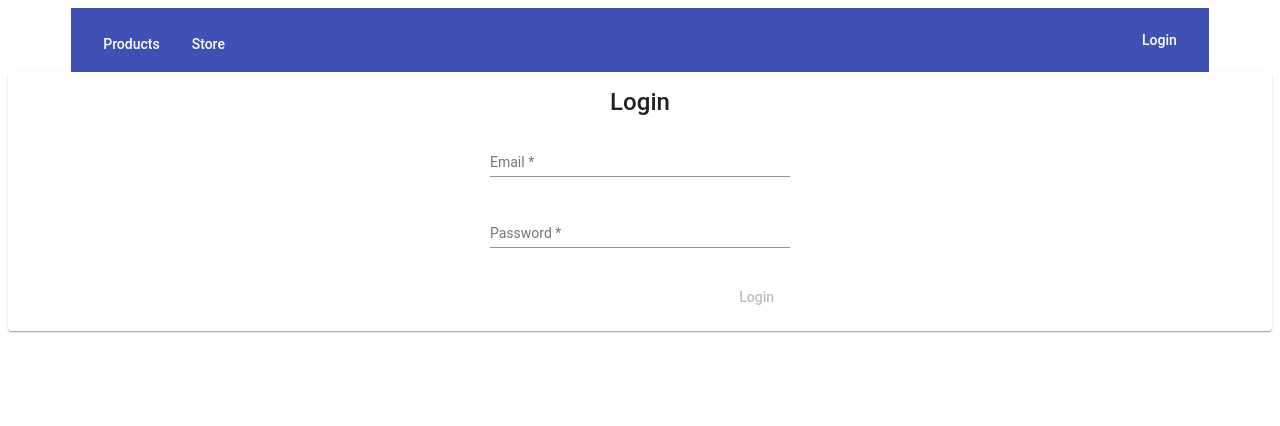
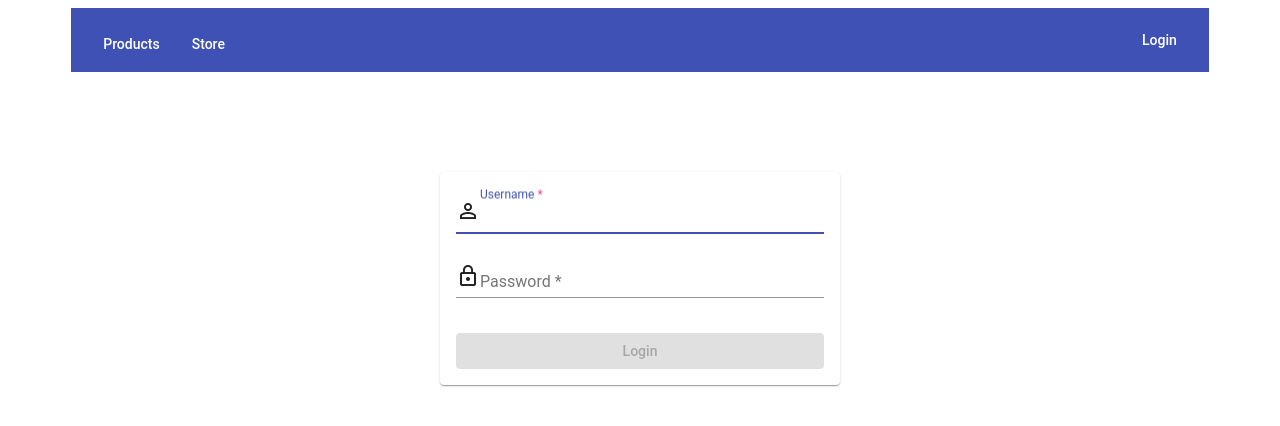
Before and after one commit to SanyiToth/warehouse, an Angular app: page /login in a window 1280 px wide. Shown: the top 426 px of the page. Built offline with nearby package versions, Linux system fonts and the light colour scheme.

Commit message:
loginform changes

```diff
--- a/src/app/feature/login/login.component.css
+++ b/src/app/feature/login/login.component.css
@@ -1,22 +1,33 @@
-/*
-:host {
+
+
+.login-container {
+  margin:100px auto;
+  height: 100%;
+  width: 100%;
+  align-items: center;
   display: flex;
+}
+
+form {
+  width: 100%;
+}
+
+.login-content {
+  width: 400px;
+  display: block;
+  margin: 0 auto;
+}
+
+.login-toolbar {
   justify-content: center;
-  margin: 100px 0;
-}*/
+}
 
 .mat-form-field {
   width: 100%;
-  min-width: 300px;
+  display: block;
 }
 
-mat-card-title,
-mat-card-content {
-  display: flex;
-  justify-content: center;
+.mat-raised-button {
+  width: 100%;
+  margin-top: 15px;
 }
-
-.button {
-  display: flex;
-  justify-content: flex-end;
-}
--- a/src/app/feature/login/login.component.html
+++ b/src/app/feature/login/login.component.html
@@ -1,13 +1,13 @@
 
 <app-header></app-header>
 
-<mat-card>
-  <mat-card-title>Login</mat-card-title>
-  <mat-card-content>
-    <form [formGroup]="loginForm" (ngSubmit)="submit()">
-      <p>
+<div class="login-container">
+  <div class="login-content">
+    <mat-card>
+      <form [formGroup]="loginForm" novalidate (ngSubmit)="submit()">
         <mat-form-field>
-          <input type="text" matInput placeholder="Email" formControlName="email">
+          <mat-icon matPrefix>person_outline</mat-icon>
+          <input autofocus type="text" matInput placeholder="Username" formControlName="email">
           <mat-error *ngIf="email?.invalid && !email?.value && email?.touched">
             Please fill your email!
           </mat-error>
@@ -15,21 +15,17 @@
             Please fill a valid email!
           </mat-error>
         </mat-form-field>
-      </p>
 
-      <p>
         <mat-form-field>
-          <input type="password" matInput placeholder="Password" formControlName="password">
+          <mat-icon matPrefix>lock_outline</mat-icon>
+          <input type="password" autocomplete="false" matInput placeholder="Password" formControlName="password">
           <mat-error *ngIf="password?.invalid && !password?.value && password?.touched">
             Please give a correct password!
           </mat-error>
         </mat-form-field>
-      </p>
 
-      <div class="button">
-        <button type="submit" [disabled]="loginForm?.invalid" mat-button>Login</button>
-      </div>
-
-    </form>
-  </mat-card-content>
-</mat-card>
+        <button type="submit"  [disabled]="loginForm?.invalid" mat-raised-button color="primary">Login</button>
+      </form>
+    </mat-card>
+  </div>
+</div>
--- a/src/app/feature/login/login.module.ts
+++ b/src/app/feature/login/login.module.ts
@@ -8,6 +8,7 @@ import {MatButtonModule} from "@angular/material/button";
 import {MatInputModule} from "@angular/material/input";
 import { LoginRoutingModule } from './login-routing.module';
 import {HeaderModule} from "../../shared/header/header.module";
+import {MatIconModule} from "@angular/material/icon";
 
 
 @NgModule({
@@ -22,7 +23,8 @@ import {HeaderModule} from "../../shared/header/header.module";
     MatButtonModule,
     MatInputModule,
     LoginRoutingModule,
-    HeaderModule
+    HeaderModule,
+    MatIconModule
   ]
   , exports: [LoginComponent]
 })
--- a/src/app/shared/auth/auth.service.ts
+++ b/src/app/shared/auth/auth.service.ts
@@ -12,27 +12,27 @@ import {environment} from "../../../environments/environment";
 })
 export class AuthService {
 
-  static readonly  PATH = '/login';
+  static readonly PATH = '/login';
   static readonly JWT_STORAGE_KEY = 'jwt';
 
-  jwtSubject!: BehaviorSubject<string|null>;
+  jwtSubject!: BehaviorSubject<string | null>;
 
 
-  public get currentJwtValue(): string|null {
+  public get currentJwtValue(): string | null {
     return this.jwtSubject.value;
   }
 
   constructor(private http: HttpClient, private router: Router) {
     const jwtToken = (localStorage.getItem('jwt') as string) || null;
-    this.jwtSubject = new BehaviorSubject<string|null>(jwtToken);
+    this.jwtSubject = new BehaviorSubject<string | null>(jwtToken);
   }
 
-  login(credentials: LoginCredential): Observable<LoginResponse > {
+  login(credentials: LoginCredential): Observable<LoginResponse> {
     return this.http
-      .post<LoginResponse >(environment.API_URL + AuthService.PATH, credentials)
+      .post<LoginResponse>(environment.API_URL + AuthService.PATH, credentials)
       .pipe(
         tap(token => {
-          localStorage.setItem(AuthService.JWT_STORAGE_KEY,token.accessToken);
+          localStorage.setItem(AuthService.JWT_STORAGE_KEY, token.accessToken);
           localStorage.setItem('loggedInUser', JSON.stringify(token.user));
           this.jwtSubject.next(token.accessToken);
         })
@@ -42,10 +42,7 @@ export class AuthService {
   logout() {
     localStorage.removeItem(AuthService.JWT_STORAGE_KEY);
     localStorage.removeItem('loggedInUser');
-    setTimeout(() => {
-      this.router.navigate(['/login']);
-    }, 1000);
-
+    this.jwtSubject.next(null);
   }
 
   isLoggedIn(): boolean {
--- a/src/app/shared/header/header.component.ts
+++ b/src/app/shared/header/header.component.ts
@@ -30,19 +30,22 @@ export class HeaderComponent implements OnInit {
   }
 
   ngOnInit(): void {
+    this.authorization();
+  }
+
+  onLogOut() {
+    setTimeout(() => {
+      this.authService.logout();
+      this.authorization();
+      this.router.navigate(['/login']);
+    }, 1000);
+
+  }
+
+  authorization() {
     this.isLoggedIn = this.authService.isLoggedIn();
     this.loggedInUser = this.currentUser.getLoggedInUser();
   }
 
-  onLogOut() {
-    this.isLoggedIn = this.authService.isLoggedIn();
-    this.authService.logout();
-    this.loggedInUser = this.currentUser.getLoggedInUser();
 
-  }
-
-  onLogIn() {
-
-
-  }
 }
```
